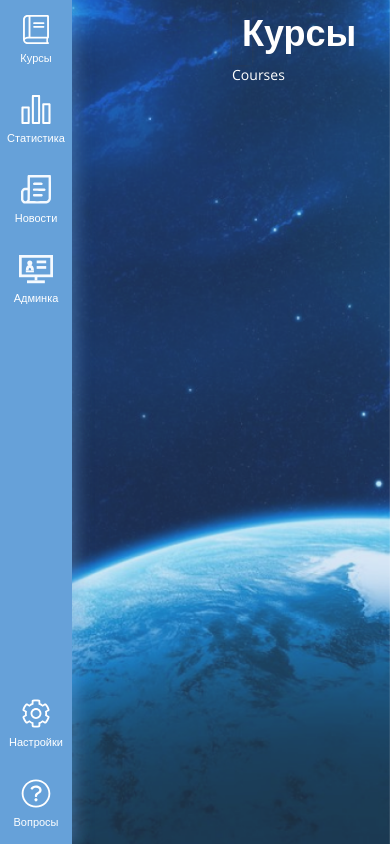
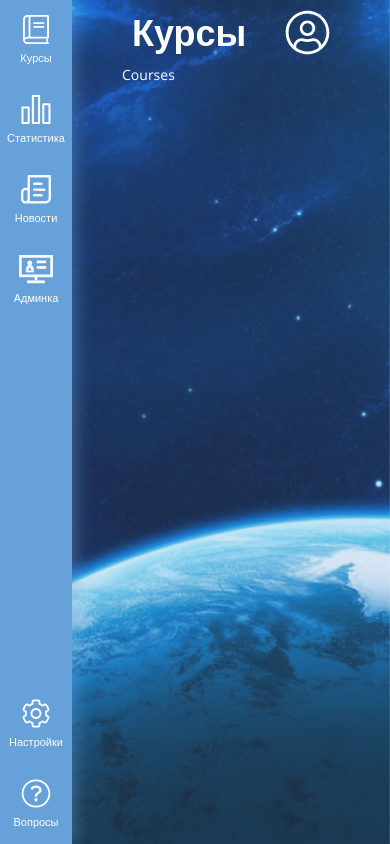
Before and after one commit to Luvolunov/coollider, a Next.js app: page /courses in a window 390 px wide. Built offline with nearby package versions, Linux system fonts and the light colour scheme.

Commit message:
cp-64: added breakpoints, styles for large screens

```diff
--- a/shared/breakpoints.scss
+++ b/shared/breakpoints.scss
@@ -3,3 +3,4 @@ $small: 768px;
 $medium: 992px;
 $large: 1200px;
 $x-large: 1400px;
+$xx-large: 1600px;
--- a/shared/components/page-container/page-container.module.scss
+++ b/shared/components/page-container/page-container.module.scss
@@ -1,10 +1,19 @@
+@import "../../breakpoints";
+
 .container {
   background: url("/background.png") no-repeat fixed;
   background-size: cover;
   min-height: 100vh;
-  padding: 0 160px 0 232px;
+  padding: 0 160px;
+  margin-left: 72px;
 }
 
 .content {
   color: #fff;
 }
+
+@media (max-width: $xx-large) {
+  .container {
+    padding: 0 50px;
+  }
+}
```
